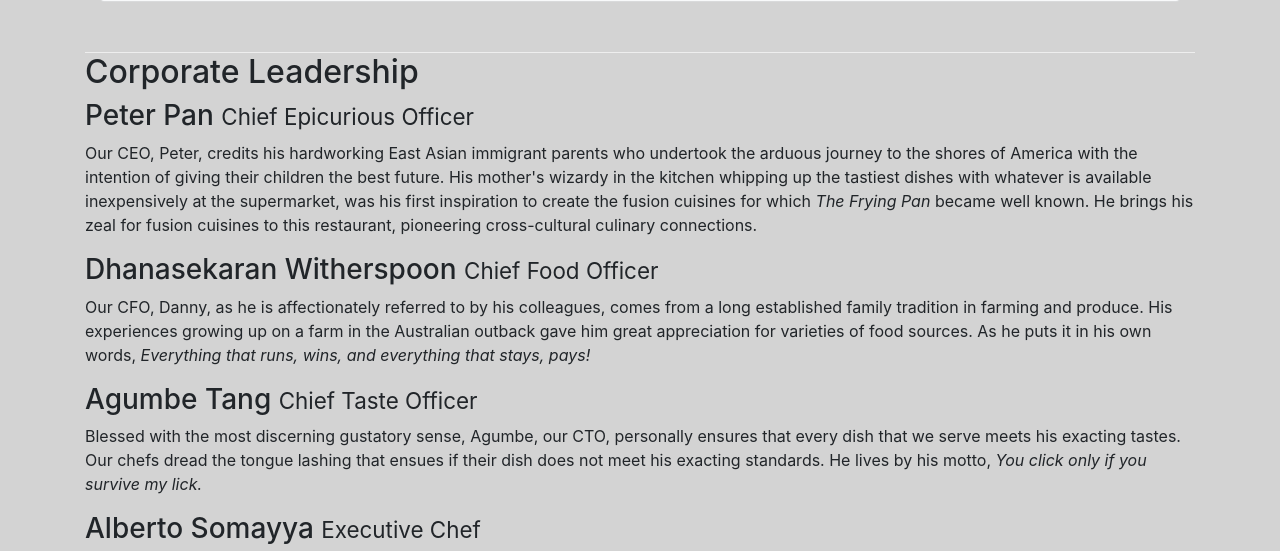
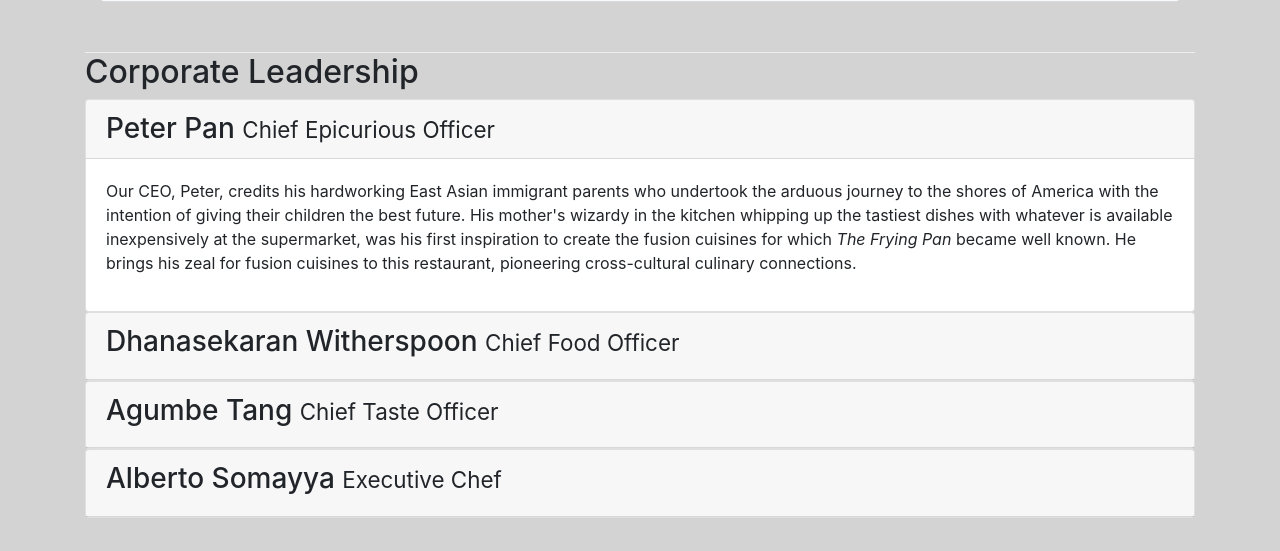
Before and after one commit to cwilliamson29/conFusion, a website: page aboutus.html in a window 1280 px wide. Shown: the part 919-1470 px from the top of the page. Drawn offline with nearby package versions, Linux system fonts and the light colour scheme.

Commit message:
changing to accordion style on about us

```diff
--- a/aboutus.html
+++ b/aboutus.html
@@ -113,34 +113,79 @@
         <div class="row">
             <div class="col-12">
                 <h2>Corporate Leadership</h2>
-                <h3>Peter Pan <small>Chief Epicurious Officer</small></h3>
+
+
+
+                <div id="accordion">
+                    <div class="card">
+                        <div class="card-header" role="tab" id="peterhead">
+                            <h3 class="mb-0">
+                                <a data-toggle="collapse" data-target="#peter">Peter Pan <small>Chief Epicurious Officer</small></a>
+                            </h3>
+                        </div>
+                        <div class="collapse show" id="peter" data-parent="#accordion">
+                            <div class="card-body">
                                 <p class="d-none d-sm-block">
                                     Our CEO, Peter, credits his hardworking East Asian immigrant parents who undertook the arduous journey to the shores of America with the intention of giving their children the best future. His mother's wizardy in the kitchen whipping up the tastiest dishes
                                     with whatever is available inexpensively at the supermarket, was his first inspiration to create the fusion cuisines for which
                                     <em>The Frying Pan</em> became well known. He brings his zeal for fusion cuisines to this restaurant, pioneering cross-cultural culinary connections.
                                 </p>
-                <h3>Dhanasekaran Witherspoon <small>Chief Food Officer</small></h3>
+                            </div>
+
+                        </div>
+                    </div>
+
+                    <div class="card">
+                        <div class="card-header" role="tab" id="dannyhead">
+                            <h3 class="md-0">
+                                <a data-toggle="collapse" data-target="#danny">Dhanasekaran Witherspoon <small>Chief Food Officer</small></a>
+                            </h3>
+                        </div>
+                        <div class="collapse " id="danny" data-parent="#accordion">
+                            <div class="card-body">
                                 <p class="d-none d-sm-block">
                                     Our CFO, Danny, as he is affectionately referred to by his colleagues, comes from a long established family tradition in farming and produce. His experiences growing up on a farm in the Australian outback gave him great appreciation for varieties of food
                                     sources. As he puts it in his own words,
-                    <em>Everything that runs, wins, and everything that stays, pays!</em
-            >
+                                    <em>Everything that runs, wins, and everything that stays, pays!</em>
                                 </p>
-          <h3>Agumbe Tang <small>Chief Taste Officer</small></h3>
+                            </div>
+
+                        </div>
+                    </div>
+
+                    <div class="card">
+                        <div class="card-header" role="tab" id="agumbehead">
+                            <h3 class="md-0">
+                                <a data-toggle="collapse" data-target="#agumbe">Agumbe Tang <small>Chief Taste Officer</small></a>
+                            </h3>
+                        </div>
+                        <div class="collapse" id="agumbe" data-parent="#accordion">
+                            <div class="card-body">
                                 <p class="d-none d-sm-block">
-            Blessed with the most discerning gustatory sense, Agumbe, our CTO,
-            personally ensures that every dish that we serve meets his exacting
-            tastes. Our chefs dread the tongue lashing that ensues if their dish
-            does not meet his exacting standards. He lives by his motto,
+                                    Blessed with the most discerning gustatory sense, Agumbe, our CTO, personally ensures that every dish that we serve meets his exacting tastes. Our chefs dread the tongue lashing that ensues if their dish does not meet his exacting standards. He lives
+                                    by his motto,
                                     <em>You click only if you survive my lick.</em>
                                 </p>
-                <h3>Alberto Somayya <small>Executive Chef</small></h3>
+                            </div>
+                        </div>
+
+                    </div>
+                    <div class="card">
+                        <div class="card-header" role="tab" id="albertohead">
+                            <h3 class="md-0">
+                                <a data-toggle="collapse" data-target="#alberto">Alberto Somayya <small>Executive Chef</small></a>
+                            </h3>
+                        </div>
+                    </div>
+                    <div class="collapse" id="alberto" data-parent="#accordion">
                         <p class="d-none d-sm-block">
                             Award winning three-star Michelin chef with wide International experience having worked closely with whos-who in the culinary world, he specializes in creating mouthwatering Indo-Italian fusion experiences. He says,
                             <em>Put together the cuisines from the two craziest cultures, and you
-              get a winning hit! Amma Mia!</em
-            >
+                            get a winning hit! Amma Mia!</em>
                         </p>
+                    </div>
+                </div>
+
             </div>
         </div>
         <div class="row row-content">
@@ -216,33 +261,17 @@
                 </div>
                 <div class="col-12 col-sm-4 align-self-center">
                     <div class="text-center">
-              <a
-                class="btn btn-social-icon btn-google"
-                href="http://google.com/+"
-                ><i class="fa fa-google-plus fa-lg"></i
+                        <a class="btn btn-social-icon btn-google" href="http://google.com/+"><i class="fa fa-google-plus fa-lg"></i
               ></a>
-              <a
-                class="btn btn-social-icon btn-facebook"
-                href="http://www.facebook.com/profile.php?id="
-                ><i class="fa fa-facebook fa-lg"></i
+                        <a class="btn btn-social-icon btn-facebook" href="http://www.facebook.com/profile.php?id="><i class="fa fa-facebook fa-lg"></i
               ></a>
-              <a
-                class="btn btn-social-icon btn-linkedin"
-                href="http://www.linkedin.com/in/"
-                ><i class="fa fa-linkedin fa-lg"></i
+                        <a class="btn btn-social-icon btn-linkedin" href="http://www.linkedin.com/in/"><i class="fa fa-linkedin fa-lg"></i
               ></a>
-              <a
-                class="btn btn-social-icon btn-twitter"
-                href="http://twitter.com/"
-                ><i class="fa fa-twitter fa-lg"></i
+                        <a class="btn btn-social-icon btn-twitter" href="http://twitter.com/"><i class="fa fa-twitter fa-lg"></i
               ></a>
-              <a
-                class="btn btn-social-icon btn-google"
-                href="http://youtube.com/"
-                ><i class="fa fa-youtube fa-lg"></i
+                        <a class="btn btn-social-icon btn-google" href="http://youtube.com/"><i class="fa fa-youtube fa-lg"></i
               ></a>
-              <a class="btn btn-social-icon" href="mailto:"
-                ><i class="fa fa-envelope-o fa-lg"></i
+                        <a class="btn btn-social-icon" href="mailto:"><i class="fa fa-envelope-o fa-lg"></i
               ></a>
                     </div>
                 </div>
@@ -254,20 +283,9 @@
             </div>
         </div>
     </footer>
-    <script
-      src="https://code.jquery.com/jquery-3.4.1.slim.min.js"
-      integrity="sha384-J6qa4849blE2+poT4WnyKhv5vZF5SrPo0iEjwBvKU7imGFAV0wwj1yYfoRSJoZ+n"
-      crossorigin="anonymous"
-    ></script>
-    <script
-      src="https://cdn.jsdelivr.net/npm/popper.js@1.16.0/dist/umd/popper.min.js"
-      integrity="sha384-Q6E9RHvbIyZFJoft+2mJbHaEWldlvI9IOYy5n3zV9zzTtmI3UksdQRVvoxMfooAo"
-      crossorigin="anonymous"
-    ></script>
-    <script
-      src="https://stackpath.bootstrapcdn.com/bootstrap/4.4.1/js/bootstrap.min.js"
-      integrity="sha384-wfSDF2E50Y2D1uUdj0O3uMBJnjuUD4Ih7YwaYd1iqfktj0Uod8GCExl3Og8ifwB6"
-      crossorigin="anonymous"
-    ></script>
+    <script src="https://code.jquery.com/jquery-3.4.1.slim.min.js" integrity="sha384-J6qa4849blE2+poT4WnyKhv5vZF5SrPo0iEjwBvKU7imGFAV0wwj1yYfoRSJoZ+n" crossorigin="anonymous"></script>
+    <script src="https://cdn.jsdelivr.net/npm/popper.js@1.16.0/dist/umd/popper.min.js" integrity="sha384-Q6E9RHvbIyZFJoft+2mJbHaEWldlvI9IOYy5n3zV9zzTtmI3UksdQRVvoxMfooAo" crossorigin="anonymous"></script>
+    <script src="https://stackpath.bootstrapcdn.com/bootstrap/4.4.1/js/bootstrap.min.js" integrity="sha384-wfSDF2E50Y2D1uUdj0O3uMBJnjuUD4Ih7YwaYd1iqfktj0Uod8GCExl3Og8ifwB6" crossorigin="anonymous"></script>
 </body>
+
 </html>
--- a/css/styles.css
+++ b/css/styles.css
@@ -1,6 +1,7 @@
 body {
     background-color: lightgray;
 }
+
 .row-header {
     margin: 0px auto;
     padding: 0px;
@@ -36,11 +37,18 @@ body {
     margin: 0px 0px 100px 0px;
 }
 
-  body{
+body {
     padding: 50px 0px 0px 0px;
     z-index: 0;
 }
 
-  .navbar-dark{
+.navbar-dark {
     background-color: #512DA8;
 }
+
+.tab-content {
+    border-left: 1px solid #ddd;
+    border-right: 1px solid #ddd;
+    border-bottom: 1px solid #ddd;
+    padding: 10px;
+}
```
Also changed, not shown: index.html (+8 -2 lines). Lines whose indentation alone changed are shown as unchanged.
